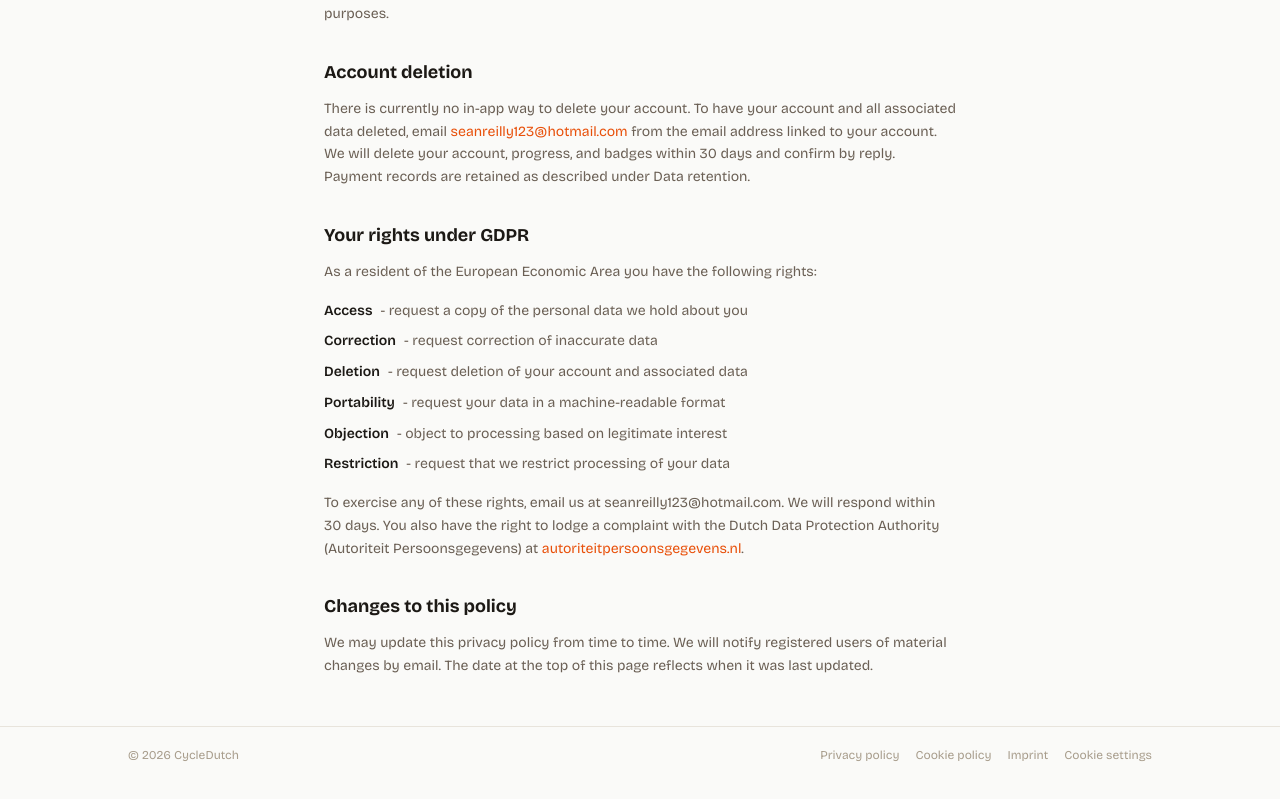
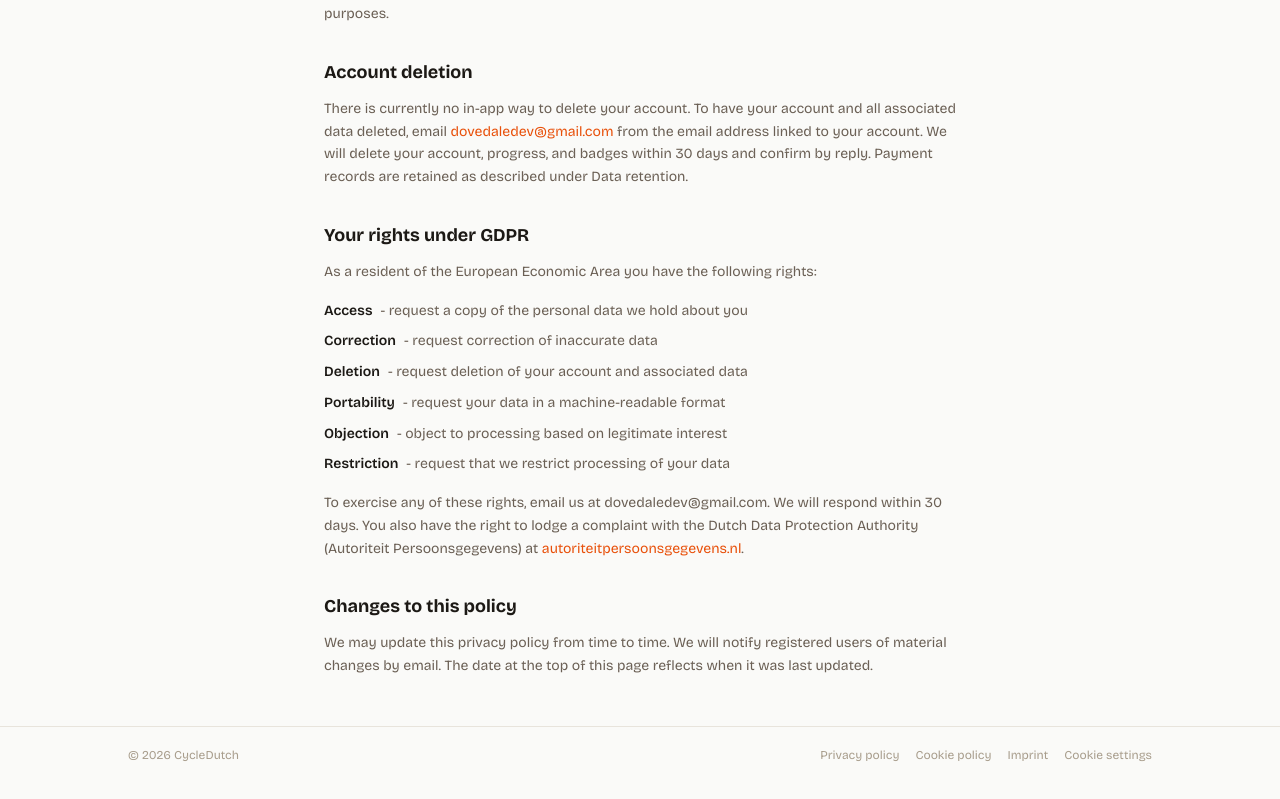
Before and after one commit to seanreilly11/bike-ready, a Next.js app: page /privacy in a window 1280 px wide. Shown: the part 1839-2638 px from the top of the page. Built offline with nearby package versions, Linux system fonts and the light colour scheme; no server answers.

Commit message:
fix: update contact email in legal pages

```diff
--- a/app/(legal)/imprint/page.tsx
+++ b/app/(legal)/imprint/page.tsx
@@ -60,7 +60,7 @@ export default function ImprintPage() {
         </h2>
         <dl className="space-y-1.5">
           {[
-            { term: "Email", detail: "seanreilly123@hotmail.com" },
+            { term: "Email", detail: "dovedaledev@gmail.com" },
             {
               term: "Response time",
               detail: "Within 5 business days",
--- a/app/(legal)/privacy/page.tsx
+++ b/app/(legal)/privacy/page.tsx
@@ -25,7 +25,7 @@ export default function PrivacyPage() {
           CycleDutch is operated by Sean Reilly, a sole proprietorship
           (eenmanszaak) registered in the Netherlands with KvK number 42110285.
           Our registered address is [YOUR ADDRESS]. You can contact us at
-          seanreilly123@hotmail.com.
+          dovedaledev@gmail.com.
         </p>
       </section>
 
@@ -245,10 +245,10 @@ export default function PrivacyPage() {
           There is currently no in-app way to delete your account. To have your
           account and all associated data deleted, email{" "}
           <a
-            href="mailto:seanreilly123@hotmail.com"
+            href="mailto:dovedaledev@gmail.com"
             className="text-orange hover:underline"
           >
-            seanreilly123@hotmail.com
+            dovedaledev@gmail.com
           </a>{" "}
           from the email address linked to your account. We will delete your
           account, progress, and badges within 30 days and confirm by reply.
@@ -304,10 +304,10 @@ export default function PrivacyPage() {
           ))}
         </ul>
         <p className="text-sm text-stone-600 leading-relaxed">
-          To exercise any of these rights, email us at
-          seanreilly123@hotmail.com. We will respond within 30 days. You also
-          have the right to lodge a complaint with the Dutch Data Protection
-          Authority (Autoriteit Persoonsgegevens) at{" "}
+          To exercise any of these rights, email us at dovedaledev@gmail.com. We
+          will respond within 30 days. You also have the right to lodge a
+          complaint with the Dutch Data Protection Authority (Autoriteit
+          Persoonsgegevens) at{" "}
           <a
             href="https://autoriteitpersoonsgegevens.nl"
             className="text-orange hover:underline"
--- a/app/(legal)/terms/page.tsx
+++ b/app/(legal)/terms/page.tsx
@@ -101,9 +101,9 @@ export default function TermsPage() {
         </p>
         <p className="text-sm text-stone-600 leading-relaxed mb-4">
           If you have not accessed any premium content, you may request a full
-          refund within 14 days of purchase by emailing
-          seanreilly123@hotmail.com with your purchase confirmation. Refunds are
-          processed within 10 business days.
+          refund within 14 days of purchase by emailing dovedaledev@gmail.com
+          with your purchase confirmation. Refunds are processed within 10
+          business days.
         </p>
         <p className="text-sm text-stone-600 leading-relaxed">
           If you have accessed premium content and believe there is a genuine
@@ -200,7 +200,7 @@ export default function TermsPage() {
           Contact
         </h2>
         <p className="text-sm text-stone-600 leading-relaxed">
-          Questions about these terms: seanreilly123@hotmail.com
+          Questions about these terms: dovedaledev@gmail.com
         </p>
       </section>
     </>
```
